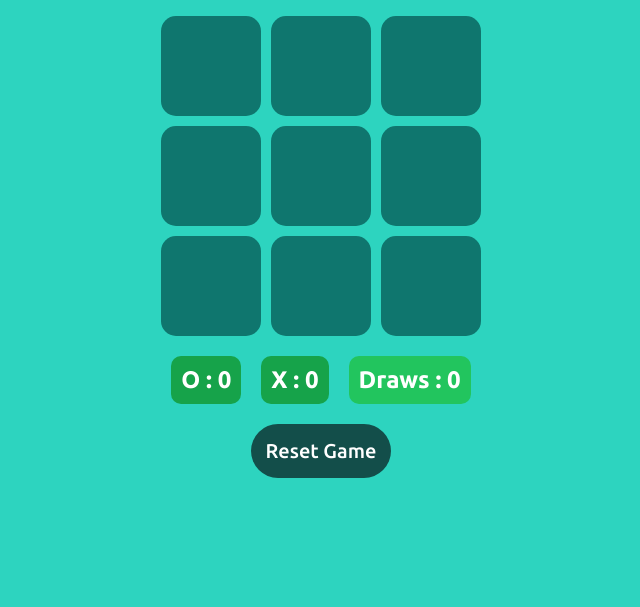
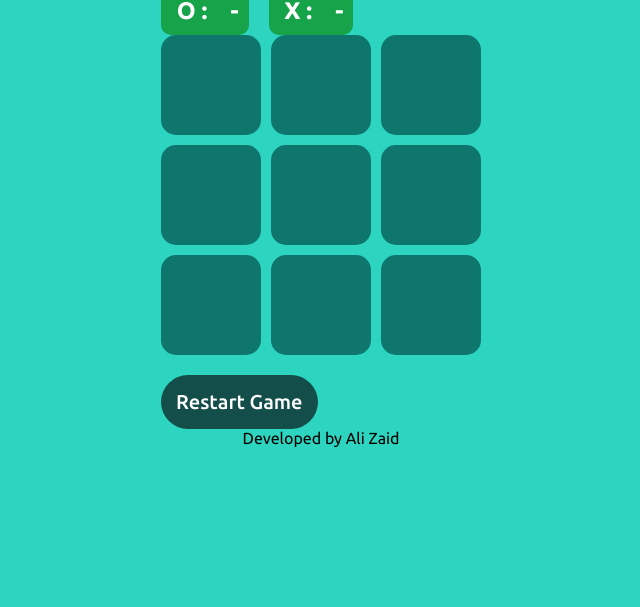
Before and after one commit to alizaid91/Tic-Tac-Toe-Game, a plain HTML site: page index.html in a window 1280 px wide. Shown: the part 193-800 px from the top of the page, without its empty margins (319-959 px from the left). Drawn offline with Linux system fonts and the light colour scheme.

Commit message:
Update index.html

```diff
--- a/index.html
+++ b/index.html
@@ -11,7 +11,11 @@
     <title>Tic Tac Toe</title>
   </head>
   <body>
-    <h1>Tic Tac Toe Game!</h1>
+    <div class="main">
+    <div class="scores">
+      <h2 id="oscore">&nbsp;O :&nbsp;&nbsp;&nbsp; -</h2>
+      <h2 id="xscore">&nbsp;X :&nbsp;&nbsp;&nbsp; -</h2>
+    </div>
     <div class="container">
       <button class="box"></button>
       <button class="box"></button>
@@ -24,19 +28,16 @@
       <button class="box"></button>
       <div class="msg-container hide">
         <div class="content">
+          <p id="win">Winner</p>
           <h1 id="msg">Winner</h1>
-          <button id="new-game-btn">New Game</button>
         </div>
       </div>
     </div>
-    <div class="scores">
-      <h2 id="oscore">O : 0</h2>
-      <h2 id="xscore">X : 0</h2>
-      <h2 id="draws">Draws : 0</h2>
+    <div class="game-btns">
+      <button id="reset-btn">Restart Game</button>
     </div>
-    <div class="game-btns">
-      <button id="reset-btn">Reset Game</button>
-    </div>
+  </div>
+    <footer>Developed by Ali Zaid</footer>
     <script src="app.js"></script>
   </body>
 </html>
```
